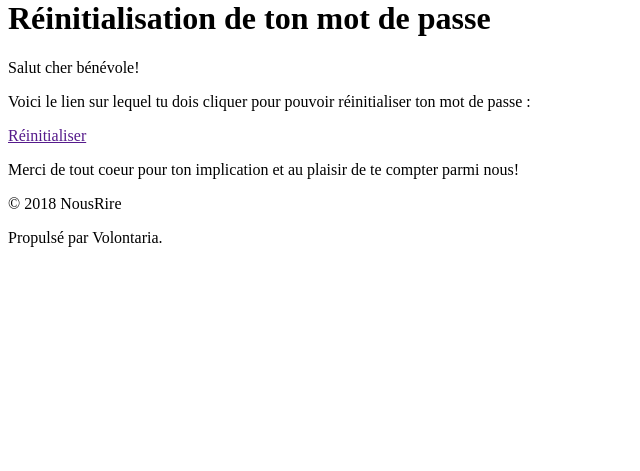
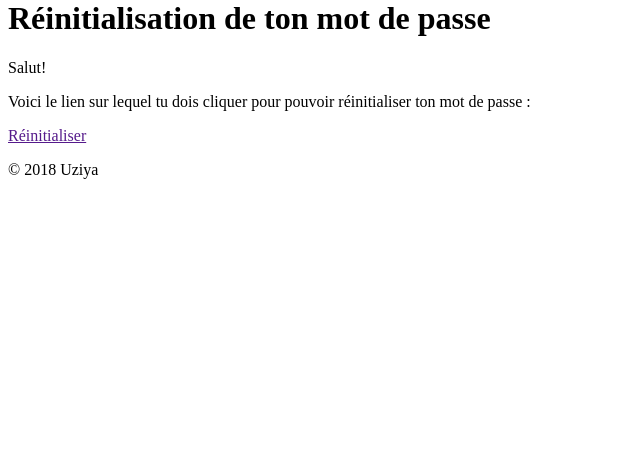
Before and after one commit to projectNomad/Nomad-API, a Django app: template source/apiNomad/apiNomad/templates/reset_password.html in a window 1280 px wide. Shown: the part 329-800 px from the top of the page, without its empty margins (0-640 px from the left). Run offline with Django 3.2, Linux system fonts and the light colour scheme; the template is opened without the code that fills it, so the values that code supplies are empty.

Commit message:
update templates notifications user module

```diff
--- a/source/apiNomad/apiNomad/templates/confirm_sign_up.txt
+++ b/source/apiNomad/apiNomad/templates/confirm_sign_up.txt
@@ -1,7 +1,7 @@
 Confirmation d'achat
 ------------------------------------------------------------------------
 
-Ton compte bénévole a bien été créé et il ne te reste plus qu'à l'activer:
+Ton compte a bien été créé et il ne te reste plus qu'à l'activer:
 
 
 
@@ -10,5 +10,4 @@ Activer mon compte: {{ACTIVATION_URL}}
 
 À très bientôt
 
-© 2018 NousRire
-Propulsé par Volontaria.
+© 2018 Uziya
--- a/source/apiNomad/apiNomad/templates/reset_password.html
+++ b/source/apiNomad/apiNomad/templates/reset_password.html
@@ -11,23 +11,20 @@
   <body>
     <div class="email">
       <div class="email__logo">
-        <img src="{% static 'images/logo_nousrire.png'%}" alt="logo nousrire">
+        <img src="{% static 'images/logo_nousrire.png'%}" alt="logo Uziya">
       </div>
       <div class="email__content">
         <h1 class="email__content__title">
           {% trans "Réinitialisation de ton mot de passe" %}
         </h1>
         <div class="email_body">
-            <p>{% trans "Salut cher bénévole!" %}</p>
+            <p>{% trans "Salut!" %}</p>
             <p>{% trans "Voici le lien sur lequel tu dois cliquer pour pouvoir réinitialiser ton mot de passe :" %}</p>
 
             <p><a href="{{FORGOT_URL}}" class="button">{% trans "Réinitialiser" %}</a></p>
-
-            <p>{% trans "Merci de tout coeur pour ton implication et au plaisir de te compter parmi nous!" %}</p>
         </div>
         <div id="footer">
-            <p>© 2018 NousRire</p>
-            <p>{% trans "Propulsé par Volontaria." %}</p>
+            <p>© 2018 Uziya</p>
         </div>
     </div>
   </body>
--- a/source/apiNomad/apiNomad/templates/reset_password.txt
+++ b/source/apiNomad/apiNomad/templates/reset_password.txt
@@ -1,13 +1,11 @@
 Réinitialisation de ton mot de passe
 --------------------------------------
 
-Salut cher bénévole!
+Salut!
 
 Voici le lien sur lequel tu dois cliquer pour pouvoir réinitialiser ton mot de passe :
 
 lien de réinitialiser: {{FORGOT_URL}}
 
-Merci de tout coeur pour ton implication et au plaisir de te compter parmi nous!
 
-© 2018 NousRire
-Propulsé par Volontaria.
+© 2018 Uziya
```
Also changed, not shown: source/apiNomad/apiNomad/templates/confirm_sign_up.html (+4 -5 lines).
